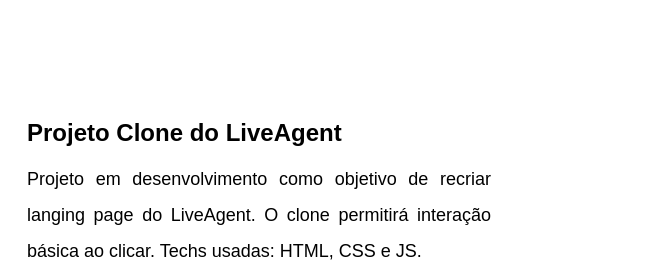
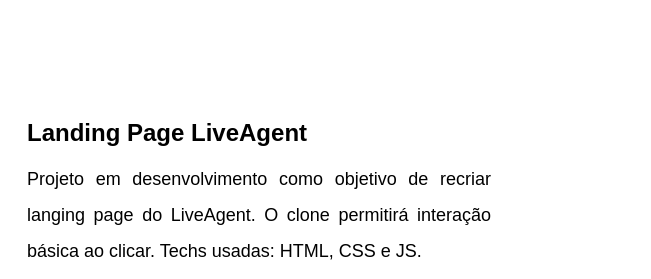
Before and after one commit to jefersonxavierbf/jefersonxavier, a plain HTML site: page index.html in a window 1280 px wide. Shown: the part 1922-2201 px from the top of the page, 629-1280 px from the left. Drawn offline with Linux system fonts and the light colour scheme.

Commit message:
atualiza projetos

```diff
--- a/index.html
+++ b/index.html
@@ -62,7 +62,7 @@
             <div class="projeto">
                 <img class="google" src="imagem/landing-page-live-agent.PNG" alt="">
                 <div class="descricao">
-                    <h3>Projeto Clone do LiveAgent</h3>
+                    <h3>Landing Page LiveAgent</h3>
                     <p>Projeto em desenvolvimento como objetivo de recriar <span lang="en">langing page</span> do LiveAgent. O clone permitirá interação básica ao clicar. Techs usadas: HTML, CSS e JS.</p>
                     <button class="btn-ver-projeto">
                         <a href="">veja ao vivo</a>
```
